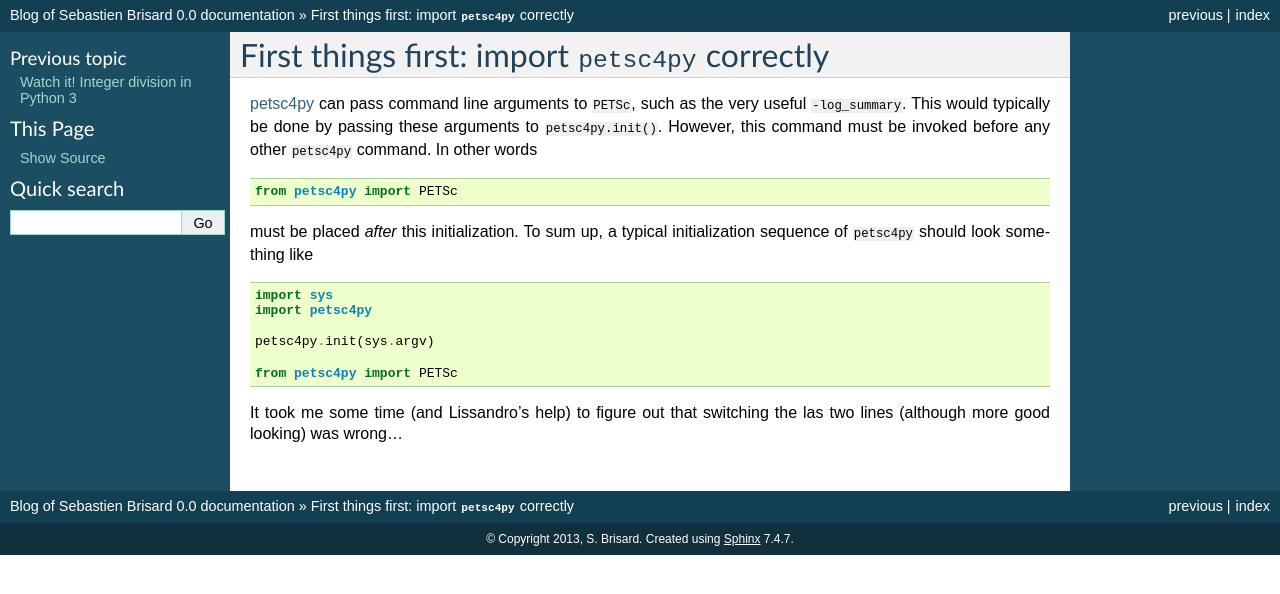
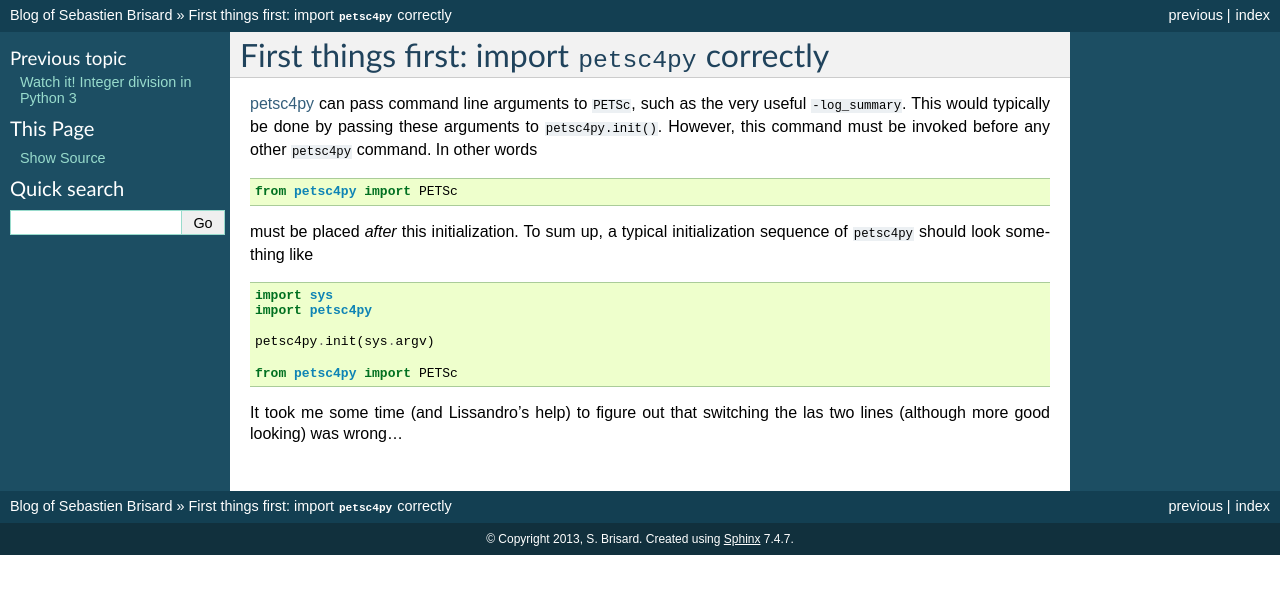
Before and after one commit to sbrisard/sbrisard.github.io, a Sphinx documentation site: the page built from source/2013/09/first-things-first-import-petsc4py.rst, in a window 1280 px wide. Shown: the top 594 px of the page. Built offline with Sphinx 7.4.7, drawn with Linux system fonts in a browser that asks for light colours; formulas are drawn with MathJax 3; pages that are not in the unit, such as notebooks, are missing from menus.

Commit message:
Changed title of generated HTML file.

```diff
--- a/source/conf.py
+++ b/source/conf.py
@@ -104,7 +104,7 @@ html_theme = 'default'
 
 # The name for this set of Sphinx documents.  If None, it defaults to
 # "<project> v<release> documentation".
-#html_title = None
+html_title = project
 
 # A shorter title for the navigation bar.  Default is the same as html_title.
 #html_short_title = None
--- a/source/index.rst
+++ b/source/index.rst
@@ -3,14 +3,15 @@
    You can adapt this file completely to your liking, but it should at least
    contain the root `toctree` directive.
 
-Welcome to Blog of Sebastien Brisard's documentation!
-=====================================================
+Welcome to the Blog of Sebastien Brisard's!
+===========================================
 
 Contents:
 
 .. toctree::
     :maxdepth: 2
 
+    2013/10/scientific-computing-under-windows-7
     2013/09/scientific-computing-under-windows-7_29
     2013/09/scientific-computing-under-windows-7_27
     2013/09/scientific-computing-under-windows-7_18
```
